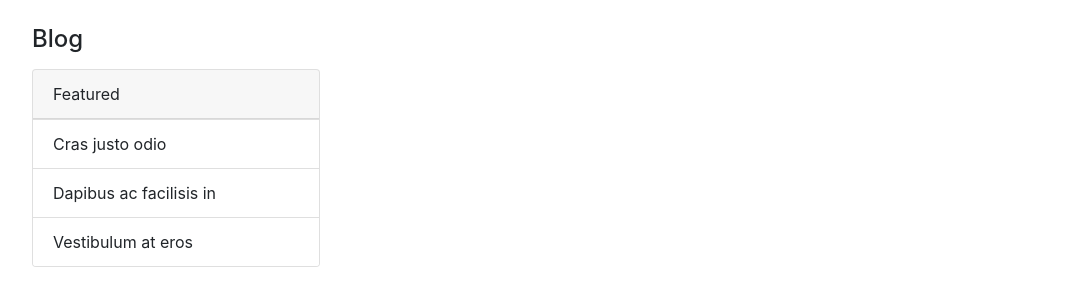
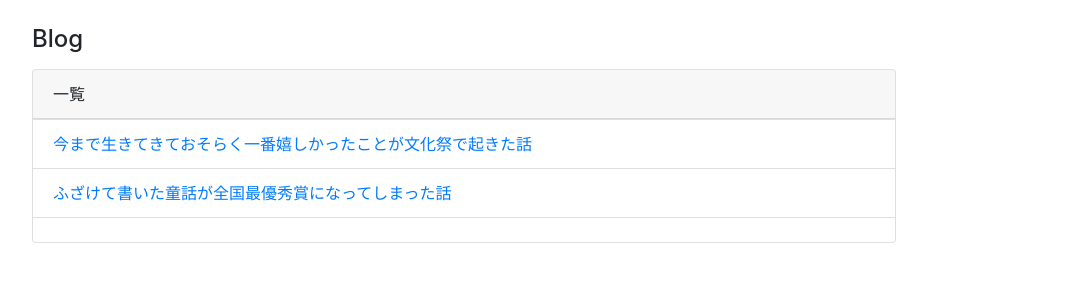
Before and after one commit to hrkn63-hnm/hrkn63-hnm.github.io, a Next.js app: page / in a window 1280 px wide. Shown: the part 3946-4249 px from the top of the page, without its empty margins (53-1123 px from the left). Built offline with nearby package versions, Linux system fonts and the light colour scheme.

Commit message:
blog.jsを本番用に修正

```diff
--- a/components/molecules/blog.js
+++ b/components/molecules/blog.js
@@ -4,12 +4,18 @@ import { ListGroup } from "react-bootstrap";
 export default function Blog(props) {
   return (
     <div>
-      <Card style={{ width: "18rem" }}>
-        <Card.Header>Featured</Card.Header>
+      <Card style={{ width: "54rem" }}>
+        <Card.Header>一覧</Card.Header>
         <ListGroup variant="flush">
-          <ListGroup.Item>Cras justo odio</ListGroup.Item>
-          <ListGroup.Item>Dapibus ac facilisis in</ListGroup.Item>
-          <ListGroup.Item>Vestibulum at eros</ListGroup.Item>
+          <ListGroup.Item>
+            <a href="">今まで生きてきておそらく一番嬉しかったことが文化祭で起きた話</a>
+          </ListGroup.Item>
+          <ListGroup.Item>
+            <a href="">ふざけて書いた童話が全国最優秀賞になってしまった話</a>
+          </ListGroup.Item>
+          <ListGroup.Item>
+            <a href=""></a>
+          </ListGroup.Item>
         </ListGroup>
       </Card>
     </div>
```
